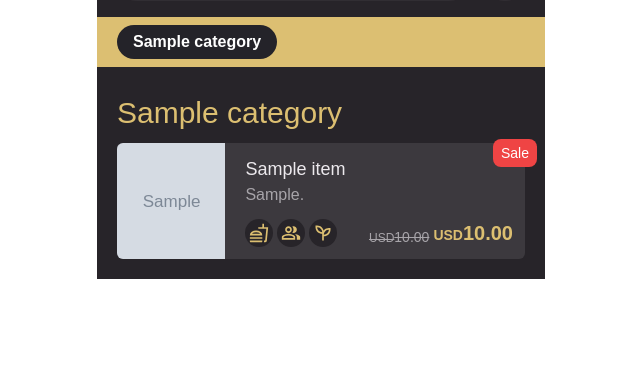
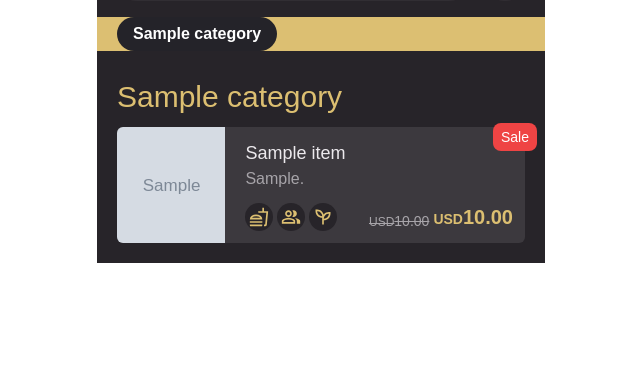
Before and after one commit to osam7a/Menu-Maker, a Django app: template templates/basic/menu.html in a window 1280 px wide. Shown: the part 363-741 px from the top of the page, without its empty margins (319-959 px from the left). Run offline with Django 5.2, Linux system fonts and the light colour scheme; the template is opened without the code that fills it: values that come from a table or form of the project are taken from there, others are empty; tables that the repository leaves empty hold one stand-in row (values such as "Sample post"); grey boxes marked "Sample" are stand-in pictures; some libraries are stand-ins or nearby versions; some web fonts are replaced.

Commit message:
Removed Y padding on nav bar to avoid too much space

```diff
--- a/templates/basic/menu.html
+++ b/templates/basic/menu.html
@@ -66,7 +66,7 @@
           </button>
         </div>
         <div>
-          <div class="bg-[#DCBF72] py-2 overflow-x-scroll flex items-center gap-3" id="sticky-nav" >
+          <div class="bg-[#DCBF72] overflow-x-scroll flex items-center gap-3" id="sticky-nav" >
             {% for category in categories %}
             {% if forloop.first %}
             <a href="#category-{{ category.id }}-link" class="active px-4 py-[5px] bg-transparent text-[#282329] rounded-full ms-5 whitespace-nowrap active font-semibold" >
```
